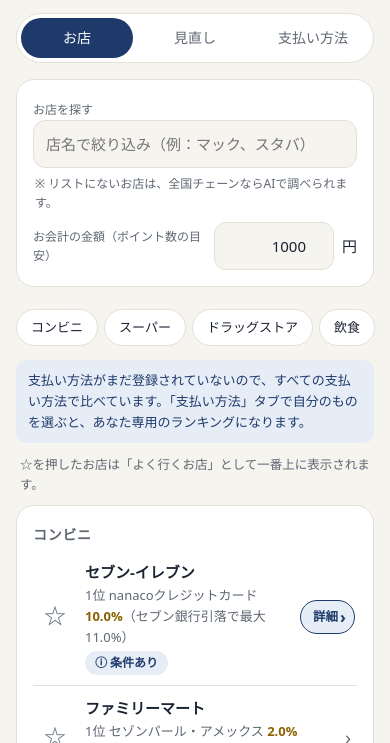
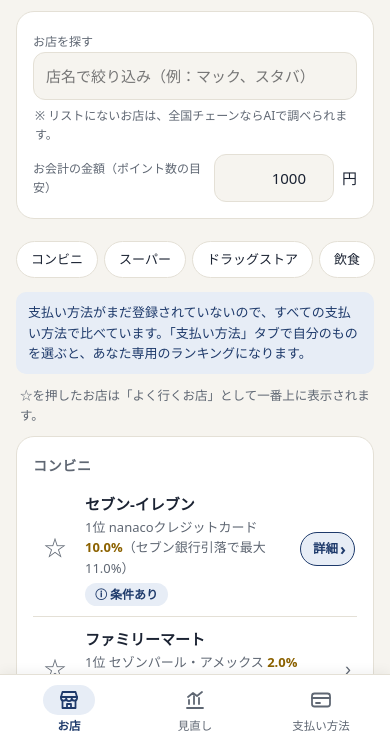
Before and after one commit to sgtkszk7/Otoku_pay, a plain HTML site: page index.html in a window 390 px wide. Shown: the part 101-844 px from the top of the page. Drawn offline with Linux system fonts and the light colour scheme; a web font is replaced by a local one.

Commit message:
タブを画面下に固定（アイコン付き）
スクロールしても「お店・見直し・支払い方法」をいつでも切り替えられるように。
タブを切り替えたら画面の先頭から表示。iPhoneのホームバーの余白にも対応。

Co-Authored-By: Claude Opus 5.5 <noreply@anthropic.com>
Claude-Session: https://claude.ai/code/session_01A6jWkpt6xzs4BJqw4597yF

```diff
--- a/index.html
+++ b/index.html
@@ -2,7 +2,7 @@
 <html lang="ja">
 <head>
 <meta charset="utf-8">
-<meta name="viewport" content="width=device-width, initial-scale=1">
+<meta name="viewport" content="width=device-width, initial-scale=1, viewport-fit=cover">
 <title>どれ払い？</title>
 <meta name="description" content="いちばん得する払い方がすぐわかる。お店ごとに、あなたの支払い方法をポイント還元率の高い順に並べます。">
 <meta name="theme-color" content="#13284A">
@@ -28,15 +28,17 @@
   }
   *{box-sizing:border-box}
   body{margin:0;background:var(--bg);color:var(--ink);font-family:"Zen Maru Gothic","Hiragino Maru Gothic ProN","Hiragino Maru Gothic Pro",system-ui,sans-serif;font-size:15px;line-height:1.6}
-  .wrap{max-width:640px;margin:0 auto;padding:16px 16px 96px}
+  .wrap{max-width:640px;margin:0 auto;padding:16px 16px calc(110px + env(safe-area-inset-bottom))}
   .brand{display:flex;align-items:center;gap:10px}
   .brand img{border-radius:10px;flex:none}
   header h1{font-size:20px;margin:4px 0 2px;letter-spacing:.02em}
   header p{margin:0;color:var(--muted);font-size:13px}
-  nav.tabs{display:flex;gap:6px;margin:16px 0;background:var(--card);border:1px solid var(--line);border-radius:999px;padding:4px}
-  nav.tabs button{flex:1;border:0;background:transparent;color:var(--muted);padding:9px 6px;border-radius:999px;font:inherit;font-size:14px;font-weight:500;cursor:pointer}
-  nav.tabs button.on{background:var(--accent);color:#fff}
-  @media (prefers-color-scheme: dark){ nav.tabs button.on{color:#0e1626} }
+  /* 画面下に固定のタブ（スクロールしても常に見える） */
+  nav.tabs{position:fixed;left:0;right:0;bottom:0;z-index:20;display:flex;justify-content:center;gap:4px;background:var(--card);border-top:1px solid var(--line);padding:6px 8px calc(6px + env(safe-area-inset-bottom));box-shadow:0 -2px 12px rgba(0,0,0,.06)}
+  nav.tabs button{flex:1;max-width:180px;display:flex;flex-direction:column;align-items:center;gap:2px;border:0;background:transparent;color:var(--muted);padding:4px 4px 2px;font:inherit;font-size:11.5px;font-weight:500;cursor:pointer;-webkit-tap-highlight-color:transparent}
+  nav.tabs svg{width:24px;height:24px;padding:3px 14px;border-radius:999px;box-sizing:content-box;fill:none;stroke:currentColor;stroke-width:1.8;stroke-linecap:round;stroke-linejoin:round}
+  nav.tabs button.on{color:var(--accent);font-weight:700}
+  nav.tabs button.on svg{background:var(--accent-soft)}
   .card{background:var(--card);border:1px solid var(--line);border-radius:var(--radius);padding:16px;margin-bottom:12px}
   .row{display:flex;gap:8px;align-items:center}
   input[type=text],input[type=number]{width:100%;font:inherit;padding:11px 12px;border:1px solid var(--line);border-radius:12px;background:var(--bg);color:var(--ink)}
@@ -103,7 +105,7 @@
   .srow-detail{padding:0 4px 12px 48px}
   .usual-box{background:var(--gold-soft);border-radius:12px;padding:8px 10px;margin:4px 0 6px}
   .store-pick{width:100%;font:inherit;padding:11px 12px;border:1px solid var(--line);border-radius:12px;background:var(--bg);color:var(--ink);appearance:auto}
-  .modal{position:fixed;inset:0;background:rgba(0,0,0,.45);display:flex;align-items:center;justify-content:center;padding:20px;z-index:10}
+  .modal{position:fixed;inset:0;background:rgba(0,0,0,.45);display:flex;align-items:center;justify-content:center;padding:20px;z-index:30}
   .modal.hidden{display:none}
   .modal-box{background:var(--card);border-radius:var(--radius);padding:20px;max-width:400px;width:100%;box-shadow:0 10px 30px rgba(0,0,0,.2)}
   .modal-box h2{margin:0 0 8px}
@@ -151,6 +153,7 @@
   .x{border:0;background:transparent;color:var(--muted);font-size:18px;cursor:pointer;padding:4px 8px}
   .empty{color:var(--muted);text-align:center;padding:18px 0;font-size:14px}
   footer{font-size:12px;color:var(--muted);margin-top:20px}
+  header{margin-bottom:14px}
   footer a{color:var(--muted)}
   .hidden{display:none}
   details summary{cursor:pointer;color:var(--accent);font-size:13px}
@@ -173,9 +176,9 @@
   </header>
 
   <nav class="tabs" role="tablist">
-    <button data-tab="list" class="on">お店</button>
-    <button data-tab="review">見直し</button>
-    <button data-tab="methods">支払い方法</button>
+    <button data-tab="list" class="on" role="tab"><svg viewBox="0 0 24 24" aria-hidden="true"><path d="M4 9l1.5-5h13L20 9"/><path d="M4 9h16v1.5a2.7 2.7 0 0 1-5.3 0 2.7 2.7 0 0 1-5.4 0 2.7 2.7 0 0 1-5.3 0z"/><path d="M5.5 13v7h13v-7"/><path d="M10 20v-4h4v4"/></svg>お店</button>
+    <button data-tab="review" role="tab"><svg viewBox="0 0 24 24" aria-hidden="true"><path d="M4 20h16"/><path d="M6 16v-4"/><path d="M11 16V8"/><path d="M16 16v-6"/><path d="M5 9l5-4 4 3 5-4"/></svg>見直し</button>
+    <button data-tab="methods" role="tab"><svg viewBox="0 0 24 24" aria-hidden="true"><rect x="3" y="5.5" width="18" height="13" rx="2.5"/><path d="M3 10h18"/><path d="M7 15h4"/></svg>支払い方法</button>
   </nav>
 
   <!-- お店（全店一覧） -->
@@ -1020,6 +1023,7 @@ function showTab(t){
   ["list","review","methods"].forEach(x=>$("#tab-"+x).classList.toggle("hidden", x!==t));
   if (t==="review") renderFavs();
   if (t==="list") renderList();
+  window.scrollTo(0, 0);
 }
 $("#q").addEventListener("input", renderList);
 $("#favpick").addEventListener("change", e=>{
```
